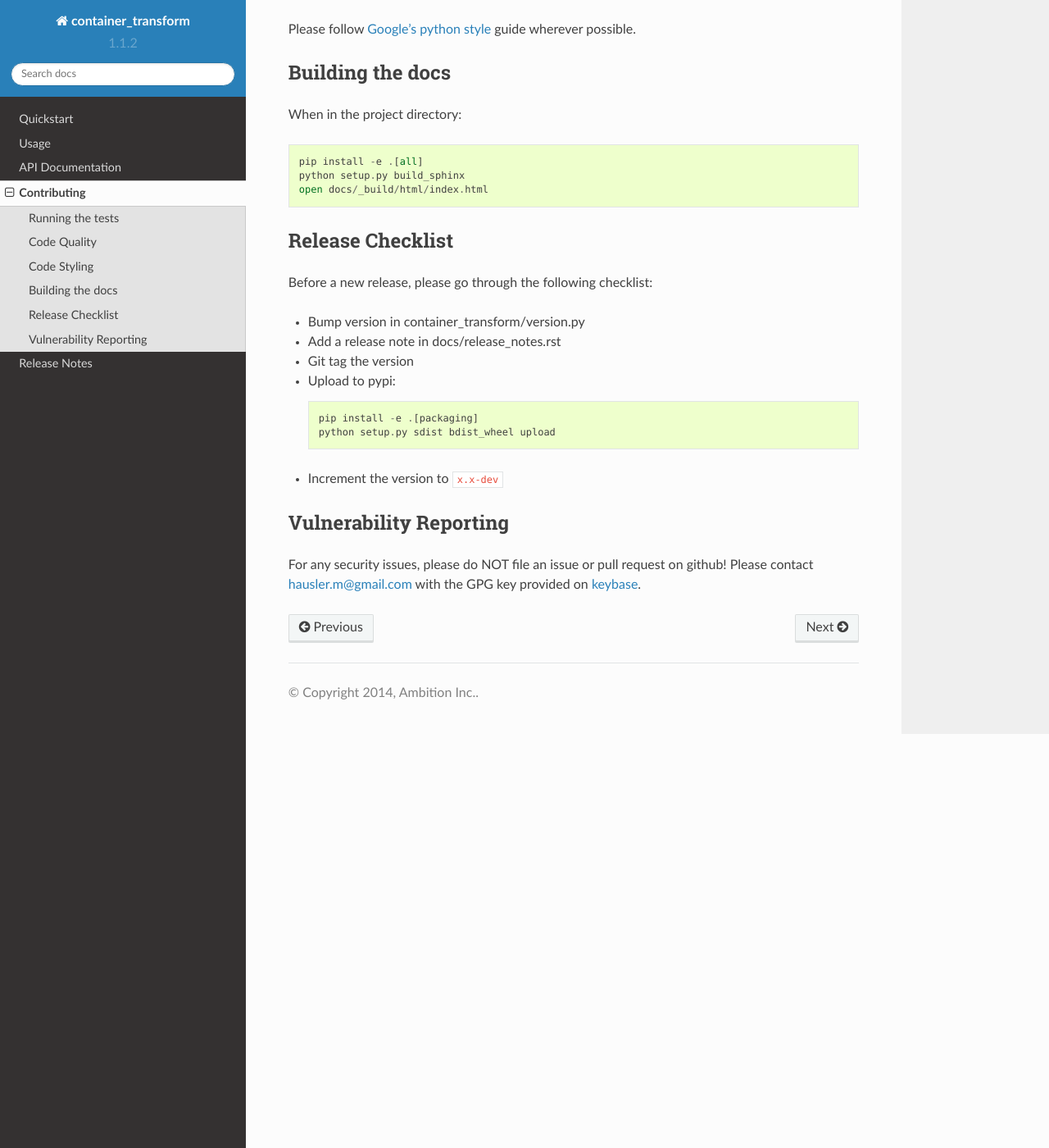
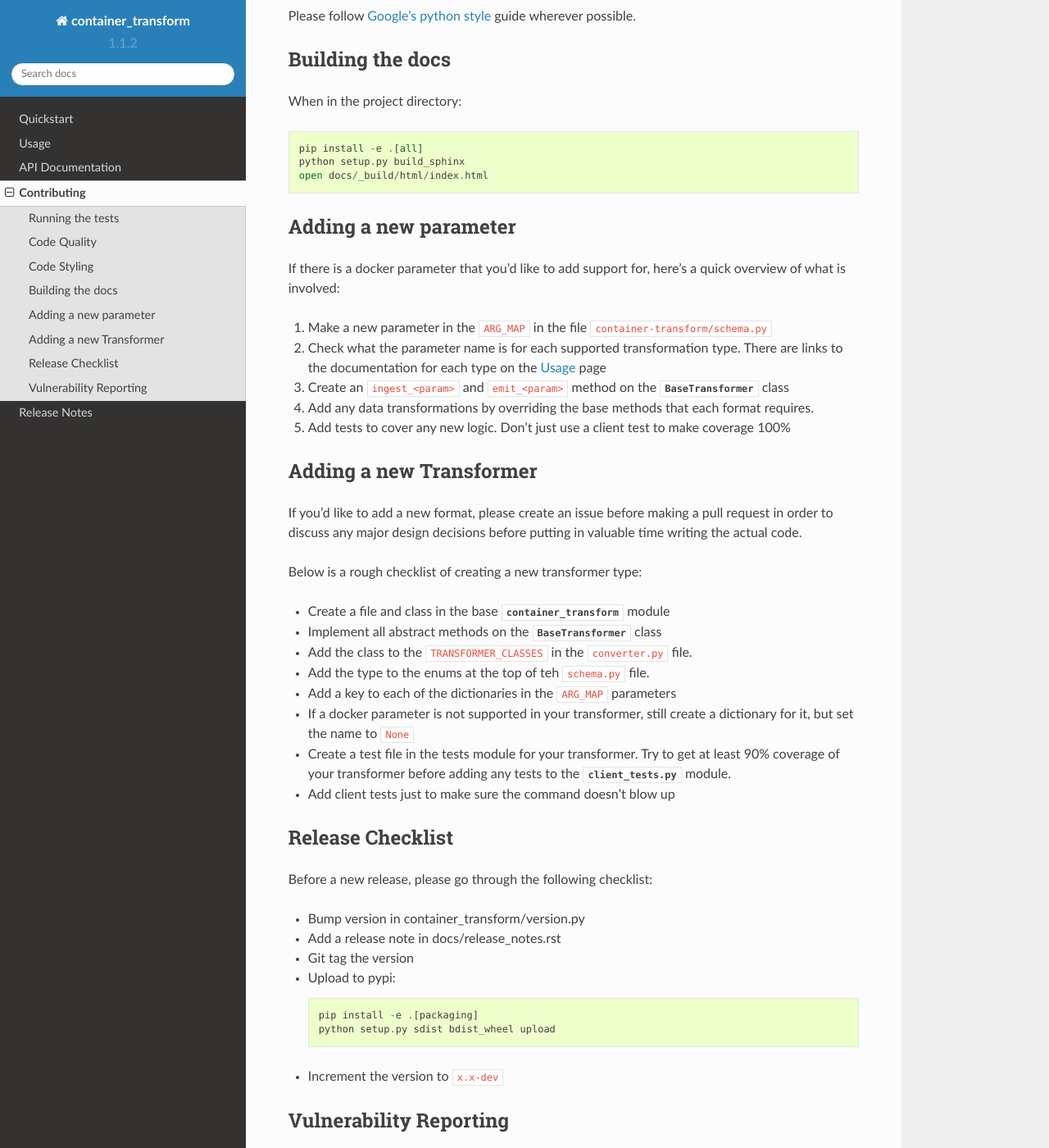
Before and after one commit to micahhausler/container-transform, a Sphinx documentation site: the page built from docs/contributing.rst, in a window 1280 px wide and 1400 px high, scrolled down 1075 px. Shown: the whole window at 82% size. Built offline with Sphinx 7.4.7 and the Read the Docs theme 2.0.0, drawn with Linux system fonts in a browser that asks for light colours; some of the changed text lies outside the part shown.

Commit message:
Added more params
* Added pid and env-file
* Added docs for creating new transformers and parameters

```diff
--- a/docs/contributing.rst
+++ b/docs/contributing.rst
@@ -63,6 +62,44 @@ When in the project directory::
     python setup.py build_sphinx
     open docs/_build/html/index.html
 
+Adding a new parameter
+----------------------
+
+If there is a docker parameter that you'd like to add support for, here's a
+quick overview of what is involved:
+
+1. Make a new parameter in the ``ARG_MAP`` in the file ``container-transform/schema.py``
+2. Check what the parameter name is for each supported transformation type.
+   There are links to the documentation for each type on the :doc:`usage` page
+3. Create an ``ingest_<param>`` and ``emit_<param>`` method on the
+   :class:`BaseTransformer<container_transform.transformer.BaseTransformer>` class
+4. Add any data transformations by overriding the base methods that each format
+   requires.
+5. Add tests to cover any new logic. Don't just use a client test to make
+   coverage 100%
+
+Adding a new Transformer
+------------------------
+
+If you'd like to add a new format, please create an issue before making a pull
+request in order to discuss any major design decisions before putting in
+valuable time writing the actual code.
+
+Below is a rough checklist of creating a new transformer type:
+
+* Create a file and class in the base :py:mod:`container_transform` module
+* Implement all abstract methods on the :class:`BaseTransformer<container_transform.transformer.BaseTransformer>`
+  class
+* Add the class to the ``TRANSFORMER_CLASSES`` in the ``converter.py`` file.
+* Add the type to the enums at the top of teh ``schema.py`` file.
+* Add a key to each of the dictionaries in the ``ARG_MAP`` parameters
+* If a docker parameter is not supported in your transformer, still create
+  a dictionary for it, but set the name to ``None``
+* Create a test file in the tests module for your transformer. Try to get at
+  least 90% coverage of your transformer before adding any tests to the
+  :py:mod:`client_tests.py<container_transform.tests.client_test>` module.
+* Add client tests just to make sure the command doesn't blow up
+
 Release Checklist
 -----------------
 
--- a/docs/release_notes.rst
+++ b/docs/release_notes.rst
@@ -5,6 +5,8 @@ v1.1.2
 ------
 
 * Fixed udp port handling
+* Added support for ``pid`` and ``env-file`` parameters
+* Added docs for adding parameters and creating new transformers
 
 v1.1.1
 ------
--- a/docs/usage.rst
+++ b/docs/usage.rst
@@ -1,3 +1,5 @@
+.. _usage:
+
 Usage
 =====
 
```
Also changed, not shown: other parts of docs/contributing.rst (+0 -1 lines), 8 other files.
